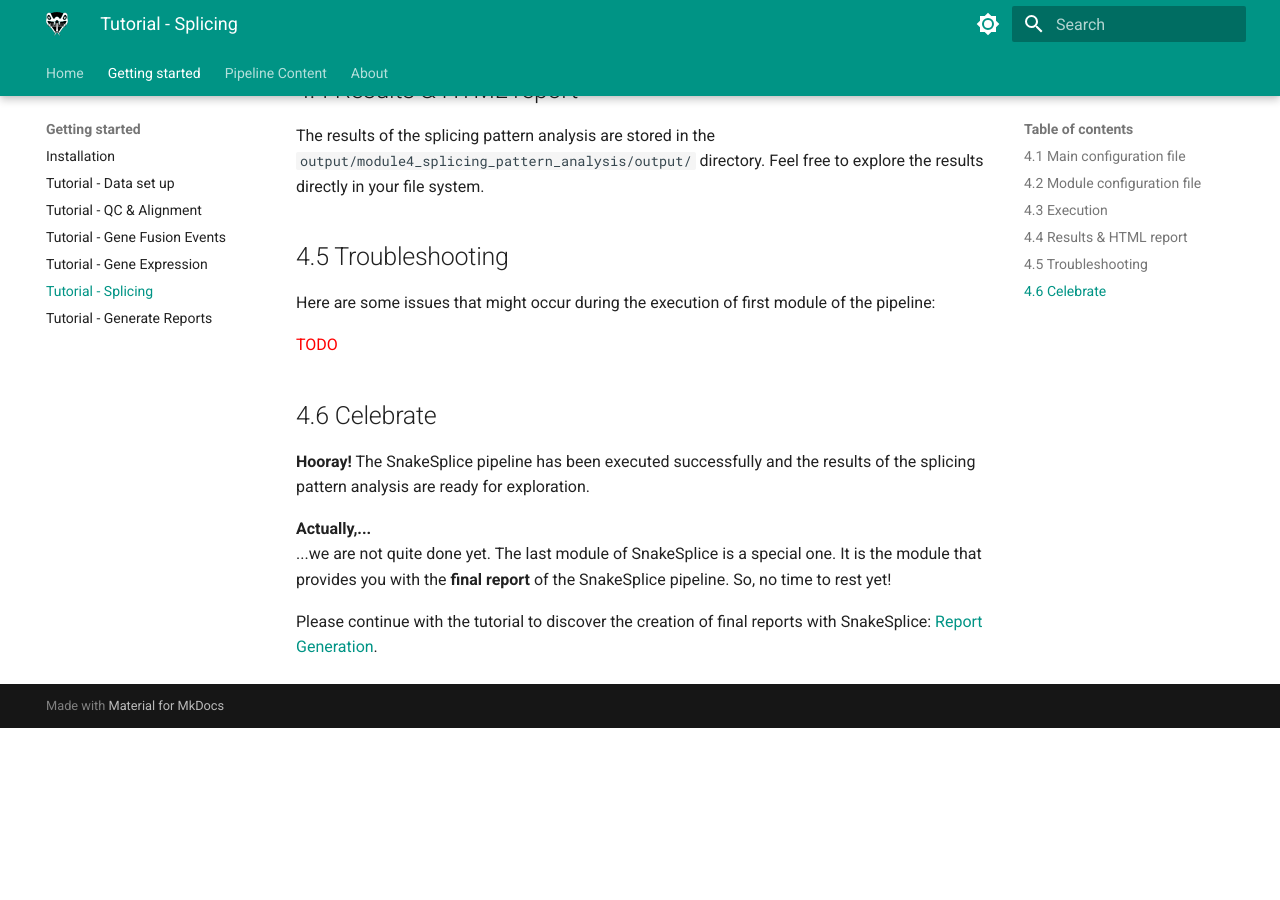
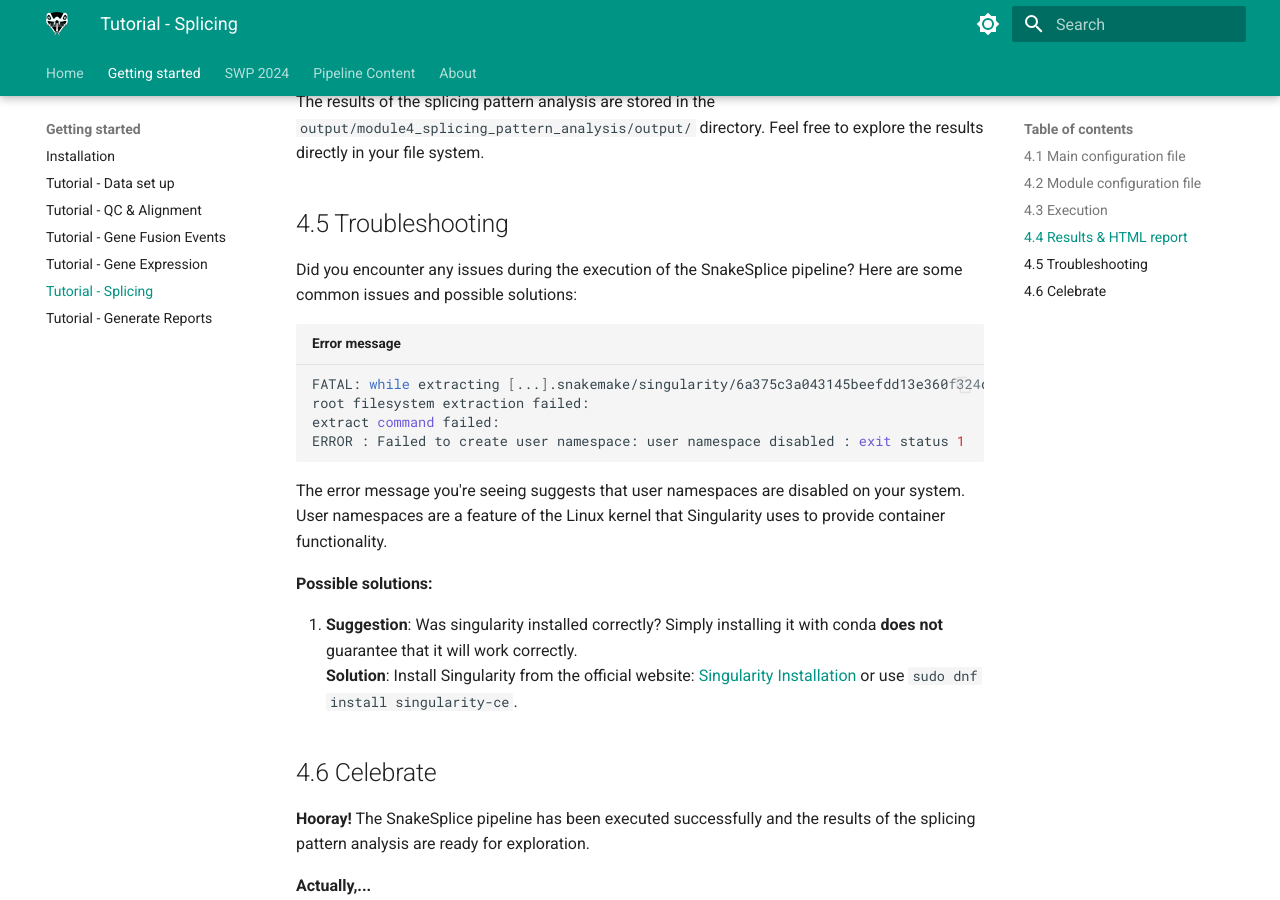
Before and after one commit to KuechlerO/SnakeSplice_Documentation, an MkDocs documentation site: the page built from docs/getting_started/tutorial_splicing.md, in a window 1280 px wide and 900 px high, scrolled down 3521 px. Built offline with MkDocs 1.6.1 and Material for MkDocs 9.7.7, drawn with Linux system fonts in a browser that asks for light colours; before the commit the page ends 4249 px from its top, so only the background shows below that; some of the changed text lies outside the part shown.

````diff
--- a/docs/getting_started/example_data/mod4/config_module4_splicing_patterns_analysis.yaml
+++ b/docs/getting_started/example_data/mod4/config_module4_splicing_patterns_analysis.yaml
@@ -8,7 +8,7 @@ module4_splicing_patterns_analysis_settings:
 
   # =============== 1.1 Switch variables =============
   switch_variables:
-    run_dexseq_analysis: True
+    run_dexseq_analysis: False
     run_fraser_analysis: False
     run_irfinder_analysis: False
     run_leafcutter_analysis: True
--- a/docs/getting_started/tutorial_splicing.md
+++ b/docs/getting_started/tutorial_splicing.md
@@ -72,7 +71,7 @@ Make sure to switch on __DexSeq__, __rMATS__, __LeafCutter__, __PJD-Tool__, __Wh
 
 An excerpt of the configuration file with the relevant settings is shown below:
 
-```yaml title="config_module4_splicing_pattern_analysis.yaml" hl_lines="8 11 13 14 15 17 22 28"
+```yaml title="config_module4_splicing_pattern_analysis.yaml" hl_lines="11 13 14 15 17 22 28"
 [...]
 
 module4_splicing_patterns_analysis_settings:
@@ -146,9 +145,25 @@ Feel free to explore the results directly in your file system.
 
 
 ## 4.5 Troubleshooting
-Here are some issues that might occur during the execution of first module of the pipeline:
+Did you encounter any issues during the execution of the SnakeSplice pipeline?
+Here are some common issues and possible solutions:
 
-<span style="color:red;">TODO</span>
+``` bash title="Error message"
+FATAL: while extracting [...].snakemake/singularity/6a375c3a043145beefdd13e360f324de.simg:
+root filesystem extraction failed:
+extract command failed:
+ERROR : Failed to create user namespace: user namespace disabled : exit status 1
+```
+
+The error message you're seeing suggests that user namespaces are disabled on your system.
+User namespaces are a feature of the Linux kernel that Singularity uses to provide container functionality.
+
+**Possible solutions:**
+
+1. **Suggestion**:
+Was singularity installed correctly?
+Simply installing it with conda **does not** guarantee that it will work correctly.
+**Solution**: Install Singularity from the official website: [Singularity Installation](https://sylabs.io/singularity/) or use `sudo dnf install singularity-ce`.
 
 
 ## 4.6 Celebrate
--- /dev/null
+++ b/docs/swp2024/input_metadata.csv
@@ -0,0 +1,5 @@
+sample_name,sample_directory,read1,read2,control,condition,stranded,adaptors_file
+sim_ctr_sample1,ctl_samples_dir,sample_01_1.fastq,sample_01_2.fastq,true,None,reverse,tutorial_adaptors
+sim_ctr_sample2,ctl_samples_dir,sample_02_1.fastq,sample_02_2.fastq,true,None,reverse,tutorial_adaptors
+sim_cdt_sample1,cdt_samples_dir,sample_01_1.fastq,sample_01_2.fastq,false,Case1,reverse,tutorial_adaptors
+sim_cdt_sample2,cdt_samples_dir,sample_02_1.fastq,sample_02_2.fastq,false,None,reverse,tutorial_adaptors
--- a/mkdocs.yml
+++ b/mkdocs.yml
@@ -59,6 +59,8 @@ nav:
     - "Tutorial - Gene Expression": getting_started/tutorial_gene_expression.md
     - "Tutorial - Splicing": getting_started/tutorial_splicing.md
     - "Tutorial - Generate Reports": getting_started/tutorial_report_generation.md
+  - "SWP 2024":
+    - "Knatterton - Let's go!": swp2024/knatterton.md
   - "Pipeline Content":
     - "Overview": pipeline_content/overview.md
     - "Result Summary": pipeline_content/overall_summary.md
````
Also changed, not shown: other parts of docs/getting_started/tutorial_splicing.md (+2 -3 lines), docs/getting_started/example_data/input_metadata.csv (+4 -4 lines), docs/swp2024/knatterton.md (added, +127 -0 lines), docs/swp2024/pep_config.yaml (added, +20 -0 lines).
